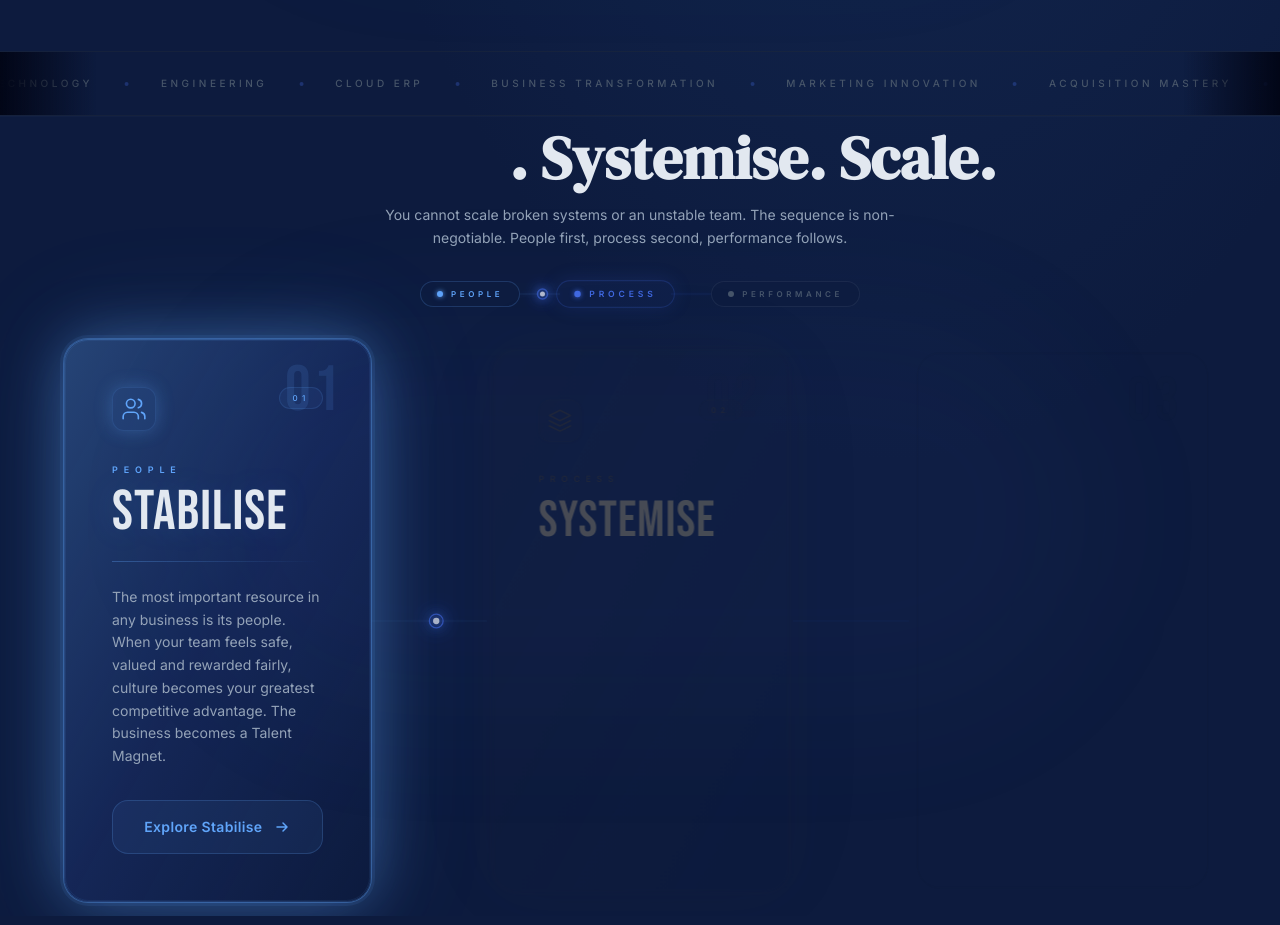
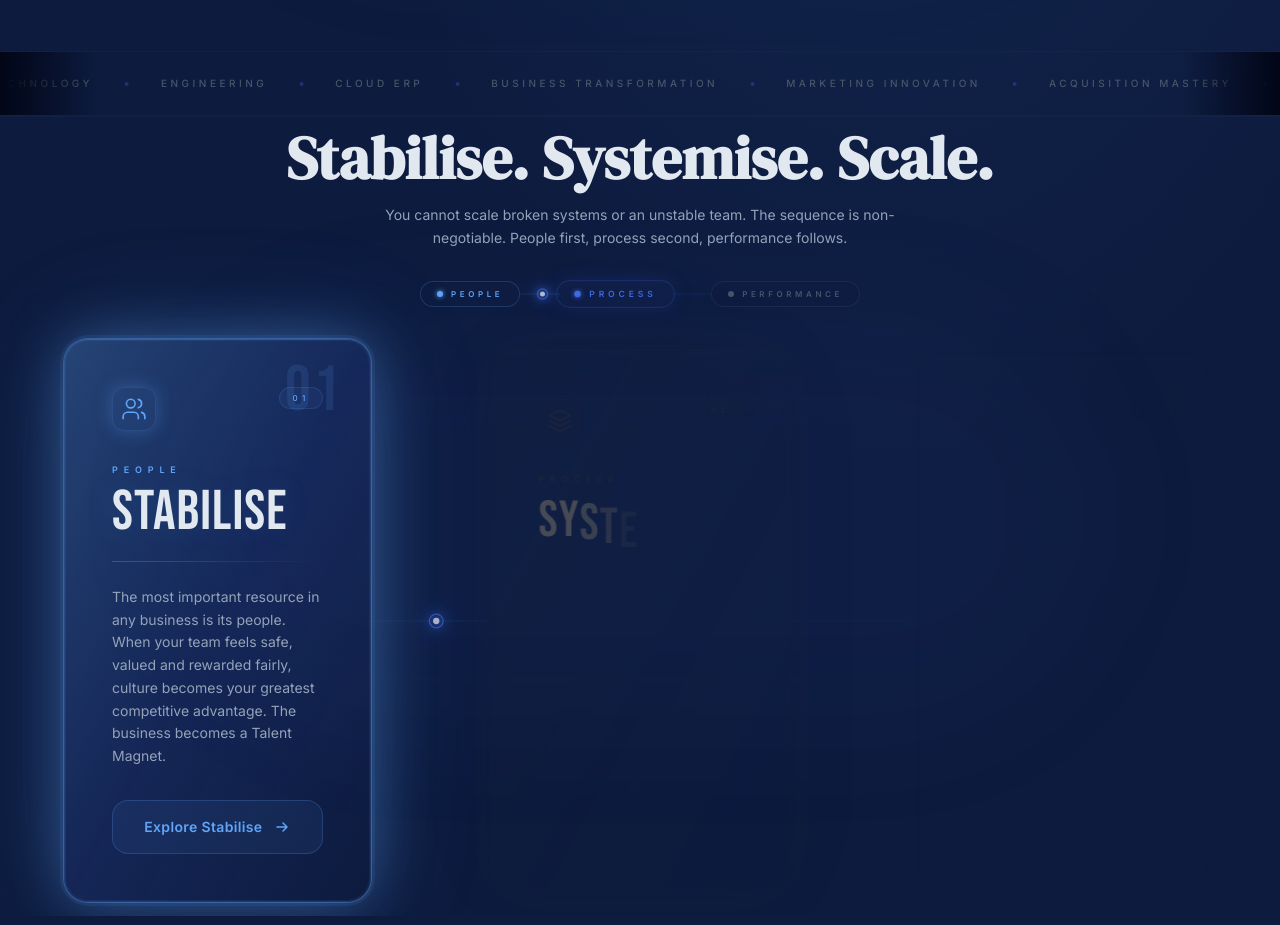
Before and after one commit to adamwilss/regenovate-site-draft-, a Next.js app: page / in a window 1280 px wide. Shown: the part 1280-2205 px from the top of the page. Built offline with nearby package versions, Linux system fonts and the light colour scheme; a web font is replaced by a local one.

Commit message:
feat: bind onomatopoeic animations to card scroll progress

```diff
--- a/src/components/Pillars.tsx
+++ b/src/components/Pillars.tsx
@@ -342,6 +342,55 @@ function PillConnector({
 }
 
 /* ═══════════════════════════════════════════════════════════════════════
+   SCROLL-DRIVEN ONOMATOPOEIC TITLES
+   ═══════════════════════════════════════════════════════════════════════ */
+function SystemiseLetter({ char, index, progress }: { char: string, index: number, progress: MotionValue<number> }) {
+  const start = 0.05 + index * 0.035;
+  const end = start + 0.12;
+  const opacity = useTransform(progress, [start, end], [0, 1]);
+  const y = useTransform(progress, [start, end], [15, 0]);
+  return <motion.span style={{ display: "inline-block", opacity, y }}>{char}</motion.span>;
+}
+
+function NodeCardTitle({ pillar, progress, titleShadow }: { pillar: any, progress: MotionValue<number>, titleShadow: any }) {
+  const x = useTransform(progress, [0.05, 0.1, 0.15, 0.2, 0.25, 0.3, 0.35], [-8, 6, -4, 2, -1, 0.5, 0]);
+  const y = useTransform(progress, [0.05, 0.1, 0.15, 0.2, 0.25, 0.3, 0.35], [5, -4, 3, -1.5, 1, -0.5, 0]);
+  const r = useTransform(progress, [0.05, 0.1, 0.15, 0.2, 0.25, 0.3, 0.35], [-3, 2, -1.5, 1, -0.5, 0.2, 0]);
+
+  const baseStyle = {
+    fontFamily: '"Bebas Neue", serif',
+    fontSize: "clamp(3.5rem, 3.6vw, 6rem)",
+    color: "var(--text-primary)",
+    display: "block",
+    letterSpacing: "0.02em",
+    textShadow: titleShadow,
+  };
+
+  if (pillar.slug === "systemise") {
+    return (
+      <span style={baseStyle}>
+        {"Systemise".split("").map((c, i) => <SystemiseLetter key={i} char={c} index={i} progress={progress} />)}
+      </span>
+    );
+  }
+
+  if (pillar.slug === "stabilise") {
+    return (
+       <motion.span style={{ ...baseStyle, x, y, rotate: r }}>
+         {pillar.title}
+       </motion.span>
+    );
+  }
+
+  // Scale (or generic fallback)
+  return (
+    <motion.span style={baseStyle}>
+      {pillar.title}
+    </motion.span>
+  );
+}
+
+/* ═══════════════════════════════════════════════════════════════════════
    NODE CARD — strong ghost→active contrast
    ═══════════════════════════════════════════════════════════════════════ */
 function NodeCard({
@@ -376,7 +425,8 @@ function NodeCard({
   const numOp        = useTransform(progress, [0, 1], [0.04, 0.13]);
   const headerOp     = useTransform(progress, [0.0, 0.28], [0, 1]);
   const headerY      = useTransform(progress, [0.0, 0.28], [18, 0]);
-  const titleSc      = useTransform(progress, [0.05, 0.38], [0.88, 1]);
+  const scaleStart   = pillar.slug === "scale" ? 0.3 : 0.88;
+  const titleSc      = useTransform(progress, [0.05, 0.38], [scaleStart, 1]);
   const sepOp        = useTransform(progress, [0.24, 0.48], [0, 1]);
   const descOp       = useTransform(progress, [0.32, 0.60], [0, 1]);
   const ctaOp        = useTransform(progress, [0.52, 0.80], [0, 1]);
@@ -477,18 +527,7 @@ function NodeCard({
             className="leading-none"
             aria-label={pillar.title}
           >
-            <motion.span
-              style={{
-                fontFamily: '"Bebas Neue", serif',
-                fontSize: "clamp(3.5rem, 3.6vw, 6rem)",
-                color: "var(--text-primary)",
-                display: "block",
-                letterSpacing: "0.02em",
-                textShadow: titleShadow,
-              }}
-            >
-              {pillar.title}
-            </motion.span>
+            <NodeCardTitle pillar={pillar} progress={progress} titleShadow={titleShadow} />
           </motion.h3>
         </motion.div>
 
@@ -546,63 +585,6 @@ function NodeCard({
    ═══════════════════════════════════════════════════════════════════════ */
 const STAGE_COLORS = pillars.map(p => p.letterColor);
 
-/* ── Onomatopoeic word animations ───────────────────────────────────── */
-const SYSTEMISE_LETTERS = "Systemise".split("");
-
-function StabiliseWord({ triggered }: { triggered: boolean }) {
-  return (
-    <span
-      style={{
-        display: "inline-block",
-        animation: triggered ? "rg-stabilise 1.4s cubic-bezier(0.16,1,0.3,1) 0.6s both" : "none",
-        opacity: triggered ? undefined : 0,
-      }}
-    >
-      Stabilise
-    </span>
-  );
-}
-
-function SystemiseWord({ triggered }: { triggered: boolean }) {
-  return (
-    <span style={{ display: "inline-block" }}>
-      {SYSTEMISE_LETTERS.map((char, i) => (
-        <span
-          key={i}
-          style={{
-            display: "inline-block",
-            opacity: triggered ? 1 : 0,
-            transform: triggered ? "translateY(0)" : "translateY(12px)",
-            transition: triggered
-              ? `opacity 0.35s ease ${1.5 + i * 0.05}s, transform 0.35s cubic-bezier(0.16,1,0.3,1) ${1.5 + i * 0.05}s`
-              : "none",
-          }}
-        >
-          {char}
-        </span>
-      ))}
-    </span>
-  );
-}
-
-function ScaleWord({ triggered }: { triggered: boolean }) {
-  return (
-    <span
-      style={{
-        display: "inline-block",
-        opacity: triggered ? 1 : 0,
-        transform: triggered ? "scale(1)" : "scale(0.15)",
-        transformOrigin: "center center",
-        transition: triggered
-          ? "opacity 0.6s ease 2.2s, transform 0.8s cubic-bezier(0.34,1.56,0.64,1) 2.2s"
-          : "none",
-      }}
-    >
-      Scale
-    </span>
-  );
-}
-
 function SectionHeader({
   visible,
   activeStage,
@@ -615,20 +597,6 @@ function SectionHeader({
   pillConn2?: MotionValue<number>;
 }) {
   return (
-    <>
-      {/* Keyframes injected once */}
-      <style>{`
-        @keyframes rg-stabilise {
-          0%   { opacity:0; transform: translate(-6px,4px) rotate(-2.5deg) skewX(4deg); filter: blur(2px); }
-          12%  { opacity:1; transform: translate(5px,-3px) rotate(1.8deg) skewX(-3deg); filter: blur(1px); }
-          24%  { transform: translate(-4px,2px) rotate(-1.4deg) skewX(2deg); filter: blur(0.5px); }
-          36%  { transform: translate(3px,-1px) rotate(0.9deg) skewX(-1.5deg); }
-          50%  { transform: translate(-2px,1px) rotate(-0.5deg) skewX(0.8deg); }
-          64%  { transform: translate(1px,-0.5px) rotate(0.2deg); }
-          78%  { transform: translate(-0.5px,0.2px) rotate(-0.05deg); }
-          100% { opacity:1; transform: translate(0,0) rotate(0) skewX(0); filter: blur(0); }
-        }
-      `}</style>
     <motion.div
       initial={{ opacity: 0, y: 28 }}
       animate={visible ? { opacity: 1, y: 0 } : {}}
@@ -642,12 +610,7 @@ function SectionHeader({
         className="text-4xl md:text-5xl lg:text-6xl font-bold mb-4"
         style={{ fontFamily: '"DM Serif Display", serif', color: "var(--text-primary)" }}
       >
-          <StabiliseWord triggered={visible} />
-          {". "}
-          <SystemiseWord triggered={visible} />
-          {". "}
-          <ScaleWord triggered={visible} />
-          {"."}
+        Stabilise. Systemise. Scale.
       </h2>
         <p
           className="max-w-xl mx-auto text-sm leading-relaxed mb-8"
@@ -713,7 +676,6 @@ function SectionHeader({
         ))}
       </div>
     </motion.div>
-    </>
   );
 }
 
```
Lines whose indentation alone changed are shown as unchanged.
